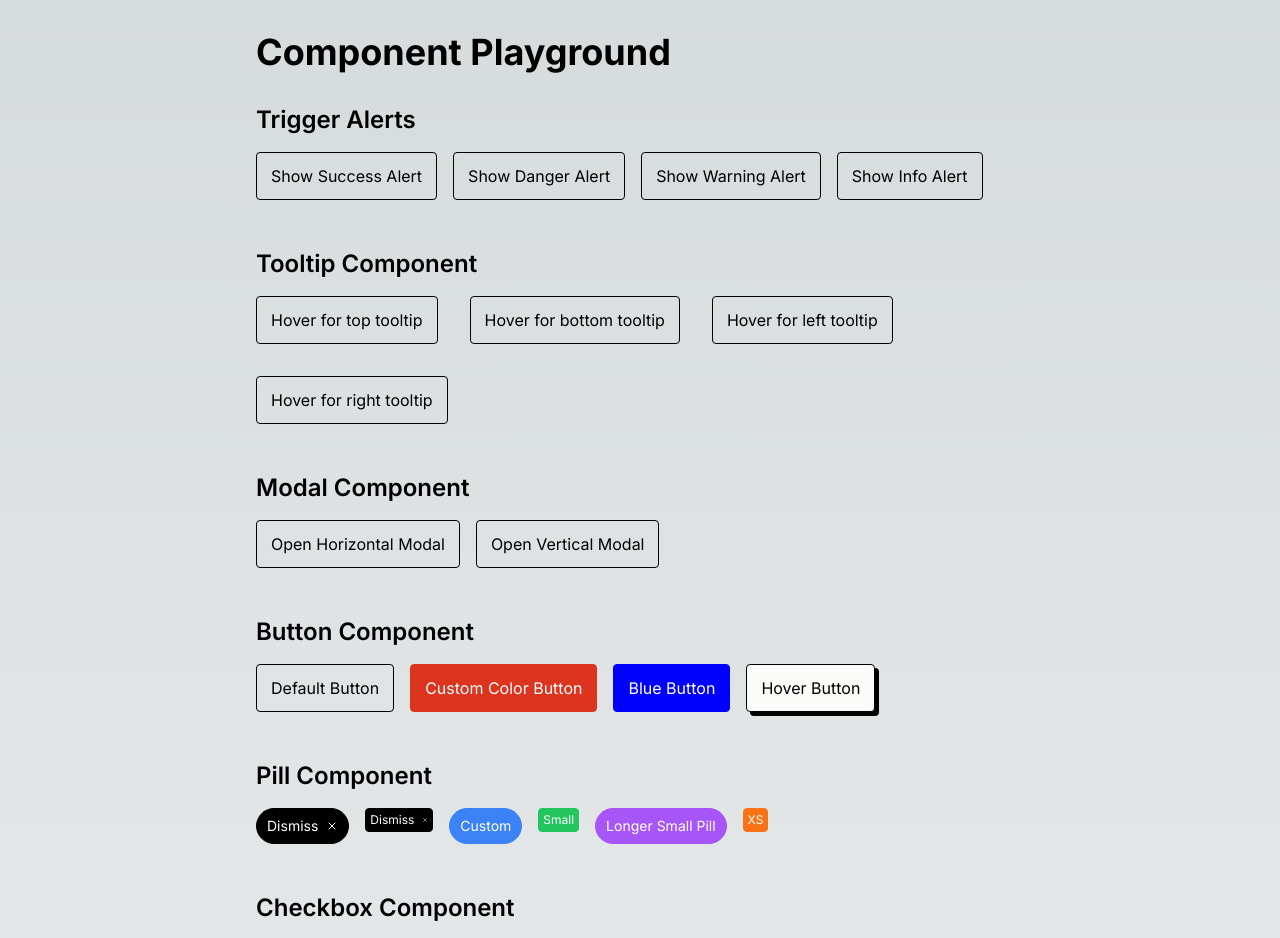
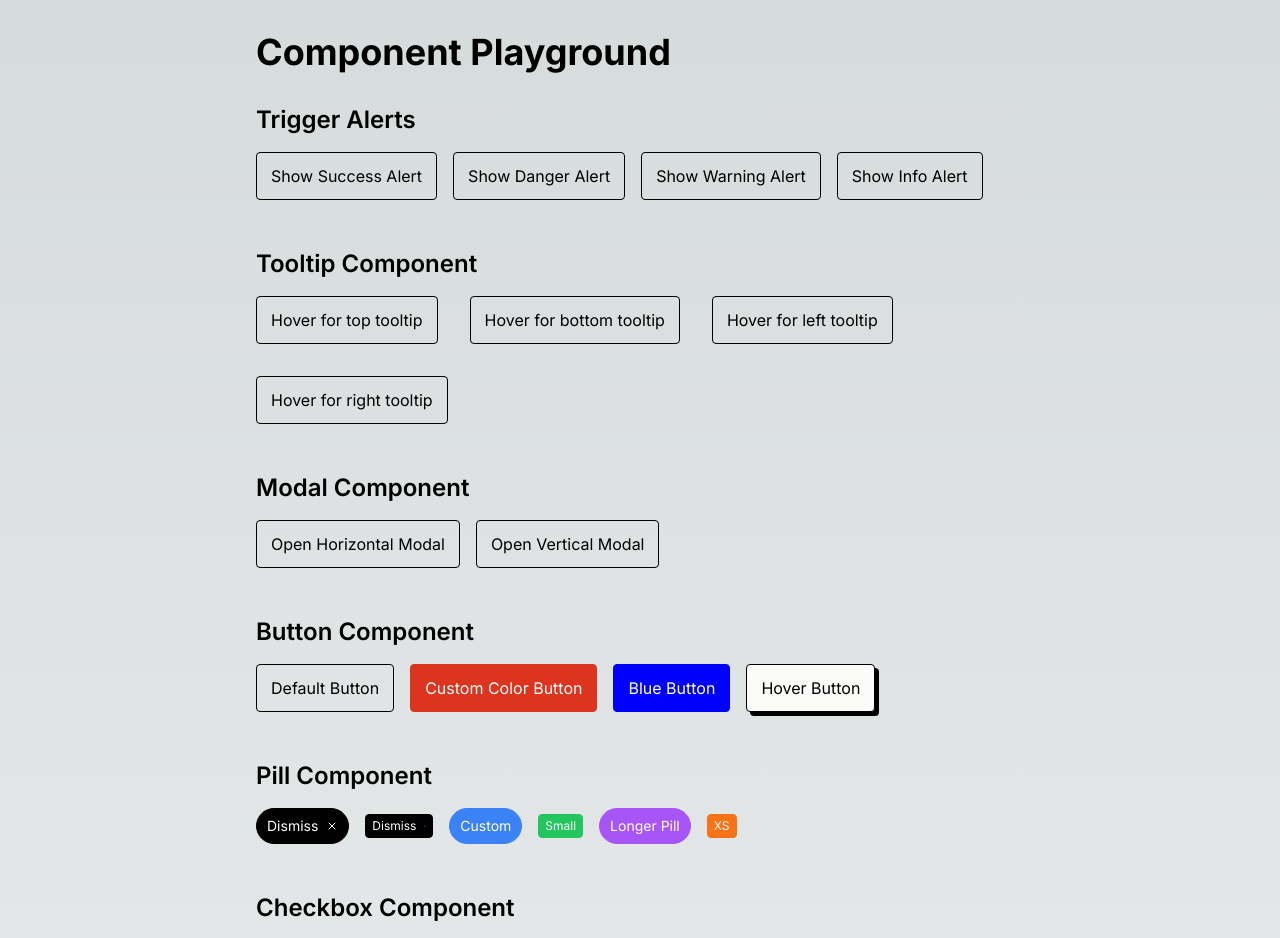
Before and after one commit to m2rads/financial-calendar, a Next.js app: page /playground in a window 1280 px wide. Shown: the top 938 px of the page. Built offline with nearby package versions, Linux system fonts and the light colour scheme.

Commit message:
small pill is centered now

```diff
--- a/app/playground/page.tsx
+++ b/app/playground/page.tsx
@@ -13,7 +13,7 @@ import {
   DialogFooter,
   DialogClose,
 } from '@/components/ui/dialog';
-import { Pill, PillContent } from '@/components/ui/pill';
+import { Pill, PillContent, PillIcon } from '@/components/ui/pill';
 import { OutlineX } from "@/components/icons";
 import { Checkbox } from '@/components/ui/checkbox';
 import { Label } from '@/components/ui/label';
@@ -162,23 +162,23 @@ export default function Playground() {
 
         <section className="space-y-4 mb-12">
           <h2 className="text-2xl font-semibold">Pill Component</h2>
-          <div className="flex flex-wrap gap-4">
-            <Pill variant="rounded" className="bg-black text-white border-black hover:shadow-[4px_4px_0px_0px_rgba(0,0,0,1)] hover:-translate-x-[2px] hover:-translate-y-[2px]">
+          <div className="flex flex-wrap gap-4 items-center">
+            <Pill variant="rounded" className="bg-black text-white border-black">
               <PillContent variant="rounded">Dismiss</PillContent>
               <OutlineX className="w-3 h-3" />
             </Pill>
-            <Pill variant="small" className="bg-black text-white border-black hover:shadow-[4px_4px_0px_0px_rgba(0,0,0,1)] hover:-translate-x-[2px] hover:-translate-y-[2px] w-[68px]">
+            <Pill variant="small" className="bg-black text-white border-black w-[68px]">
               <PillContent variant="small">Dismiss</PillContent>
               <OutlineX className="w-3 h-3" />
             </Pill>
-            <Pill variant="rounded" className="bg-blue-500 text-white border-blue-500 hover:shadow-[4px_4px_0px_0px_rgba(59,130,246,1)] hover:-translate-x-[2px] hover:-translate-y-[2px]">
+            <Pill variant="rounded" className="bg-blue-500 text-white border-blue-500">
               <PillContent variant="rounded">Custom</PillContent>
             </Pill>
-            <Pill variant="small" className="bg-green-500 text-white border-green-500 hover:shadow-[4px_4px_0px_0px_rgba(34,197,94,1)] hover:-translate-x-[2px] hover:-translate-y-[2px]">
+            <Pill variant="small" className="bg-green-500 text-white border-green-500">
               <PillContent variant="small">Small</PillContent>
             </Pill>
             <Pill variant="rounded" className="bg-purple-500 text-white border-purple-500">
-              <PillContent variant="rounded">Longer Small Pill</PillContent>
+              <PillContent variant="rounded">Longer Pill</PillContent>
             </Pill>
             <Pill variant="small" className="bg-orange-500 text-white border-orange-500">
               <PillContent variant="small">XS</PillContent>
--- a/components/ui/pill.tsx
+++ b/components/ui/pill.tsx
@@ -10,10 +10,10 @@ export const Pill: React.FC<PillProps> = ({ variant = 'rounded', children, class
   return (
     <div
       className={cn(
-        "flex flex-row justify-center items-center gap-2 border border-black border-solid bg-white",
+        "inline-flex flex-row justify-center items-center gap-2 border border-black border-solid bg-white",
         variant === 'rounded'
           ? "h-9 px-2.5 py-1.5 rounded-[160px]"
-          : "h-6 px-1 rounded inline-flex items-center", // Added px-1 and inline-flex items-center
+          : "h-6 px-1.5 rounded",
         "hover:shadow-[4px_4px_0px_0px_rgba(0,0,0,1)] hover:-translate-x-[2px] hover:-translate-y-[2px] transition-all duration-200 ease-in-out",
         className
       )}
@@ -29,7 +29,7 @@ export const PillContent: React.FC<React.HTMLAttributes<HTMLParagraphElement> &
   return (
     <p
       className={cn(
-        "flex items-center justify-center font-mabry-pro font-[400] text-center", // Added items-center
+        "flex items-center justify-center font-mabry-pro font-[400] text-center",
         variant === 'rounded'
           ? "text-sm leading-[130%]"
           : "text-xs leading-[120%]",
@@ -42,9 +42,9 @@ export const PillContent: React.FC<React.HTMLAttributes<HTMLParagraphElement> &
   );
 };
 
-export const PillIcon: React.FC<React.ImgHTMLAttributes<HTMLImageElement>> = ({ className, ...props }) => {
+export const PillIcon: React.FC<React.SVGAttributes<SVGElement>> = ({ className, ...props }) => {
   return (
-    <img
+    <svg
       className={cn("w-3 h-3", className)}
       {...props}
     />
```
